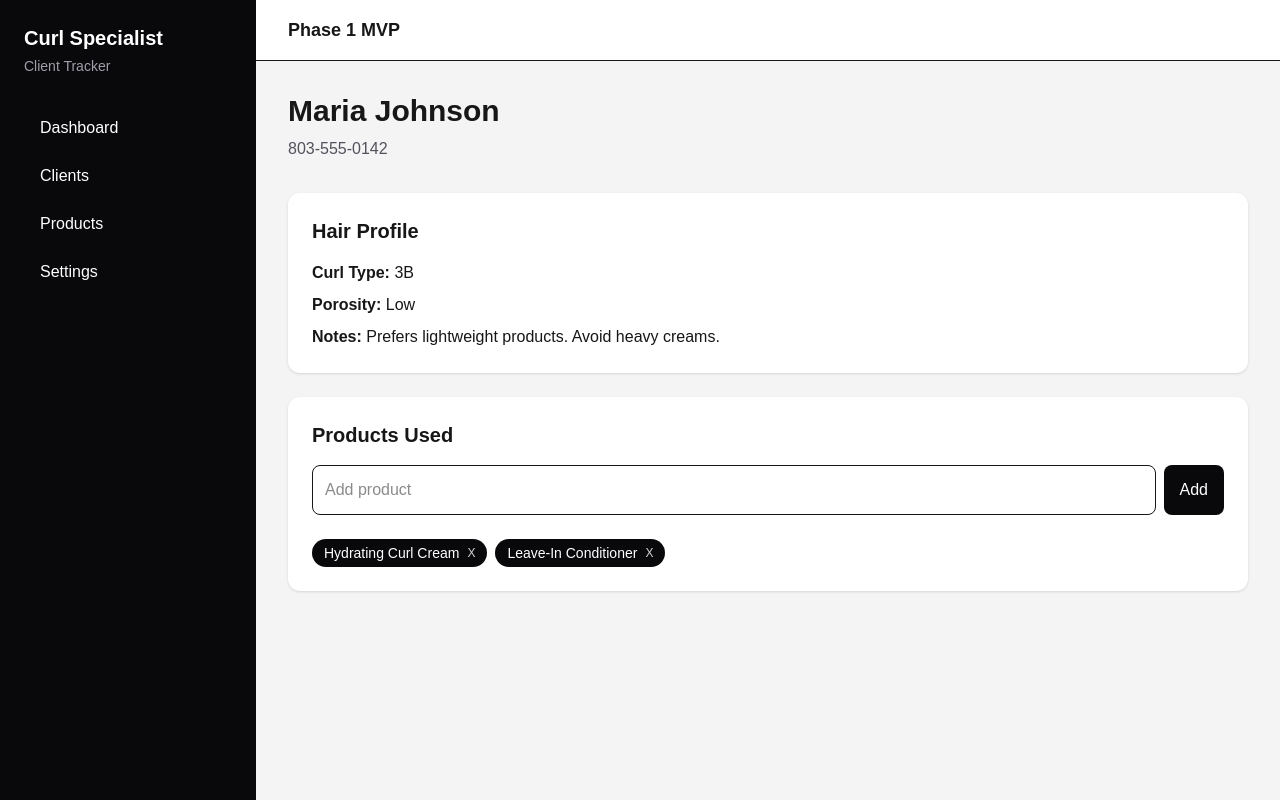
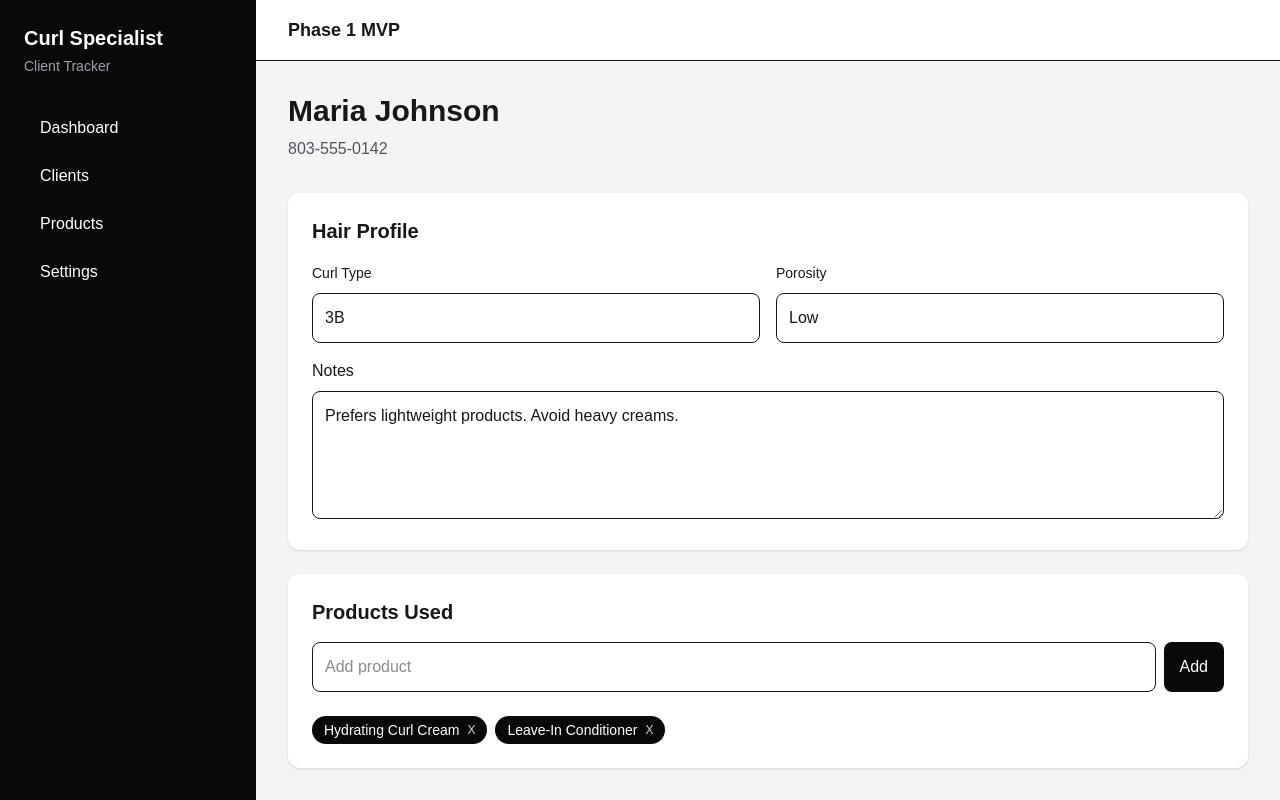
Before and after one commit to samirhilario/curl-specialist-platform, a Next.js app: page /dashboard/clients/1 in a window 1280 px wide. Built offline with nearby package versions, Linux system fonts and the light colour scheme.

Commit message:
Add basic client form validation

```diff
--- a/src/components/clients/AddClientForm.tsx
+++ b/src/components/clients/AddClientForm.tsx
@@ -13,9 +13,17 @@ export default function AddClientForm(props: AddClientFormProps) {
   const [curlType, setCurlType] = useState("")
   const [porosity, setPorosity] = useState("")
   const [notes, setNotes] = useState("")
+  const [error, setError] = useState("")
 
   function handleSubmit(event: React.FormEvent<HTMLFormElement>) {
     event.preventDefault()
+
+    if(!name.trim()) {
+      setError("Client name is required.")
+      return
+    }
+
+    setError("")
 
     const newClient: Client = {
       id: crypto.randomUUID(),
@@ -40,6 +48,16 @@ export default function AddClientForm(props: AddClientFormProps) {
     <form onSubmit={handleSubmit} className="mb-6 rounded-xl bg-white p-6 shadow">
       <h2 className="text-xl font-semibold">Add New Client</h2>
 
+      <h2 className="text-xl font-semibold">
+        Add New Client
+      </h2>
+
+      {error && (
+        <p className="mt-2 text-sm text-red-600">
+          {error}
+        </p>
+      )}
+
       <div className="mt-4 grid gap-4 md:grid-cols-2">
         <input className="rounded-lg border p-3" placeholder="Client name" value={name} onChange={(e) => setName(e.target.value)} />
         <input className="rounded-lg border p-3" placeholder="Phone" value={phone} onChange={(e) => setPhone(e.target.value)} />
--- a/src/components/clients/ClientProfileManager.tsx
+++ b/src/components/clients/ClientProfileManager.tsx
@@ -15,6 +15,9 @@ export default function ClientProfileManager(
   )
 
   const [newProduct, setNewProduct] = useState("")
+  const [notes, setNotes] = useState(props.client.notes)
+  const [curlType, setCurlType] = useState(props.client.curlType)
+  const [porosity, setPorosity] = useState(props.client.porosity)
 
   function handleRemoveProduct(productToRemove: string) {
     const updatedProducts = products.filter(
@@ -47,7 +50,7 @@ export default function ClientProfileManager(
           Hair Profile
         </h2>
 
-        <p className="mt-4">
+        {/*<p className="mt-4">
           <strong>Curl Type:</strong>{" "}
           {props.client.curlType}
         </p>
@@ -60,7 +63,52 @@ export default function ClientProfileManager(
         <p className="mt-2">
           <strong>Notes:</strong>{" "}
           {props.client.notes}
-        </p>
+        </p> */}
+
+        <div className="mt-4 grid gap-4 md:grid-cols-2">
+          <div>
+            <label className="text-sm font-medium">
+              Curl Type
+            </label>
+
+            <input
+              value={curlType}
+              onChange={(event) =>
+                setCurlType(event.target.value)
+              }
+              className="mt-2 w-full rounded-lg border p-3"
+              placeholder="3A, 3B, 4A..."
+            />
+          </div>
+
+          <div>
+            <label className="text-sm font-medium">
+              Porosity
+            </label>
+
+            <input
+              value={porosity}
+              onChange={(event) =>
+                setPorosity(event.target.value)
+              }
+              className="mt-2 w-full rounded-lg border p-3"
+              placeholder="Low, Medium, High"
+            />
+          </div>
+        </div>
+
+        <div className="mt-4">
+          <label className="text-smj font-medium">
+            Notes
+          </label>
+
+          <textarea
+            value={notes}
+            onChange={(event) => setNotes(event.target.value)}
+            className="mt-2 min-h-32 w-full rounded-lg border p-3"
+            placeholder="Add client notes..."
+          />
+        </div>
       </div>
 
       <div className="mt-6 rounded-xl bg-white p-6 shadow">
```
